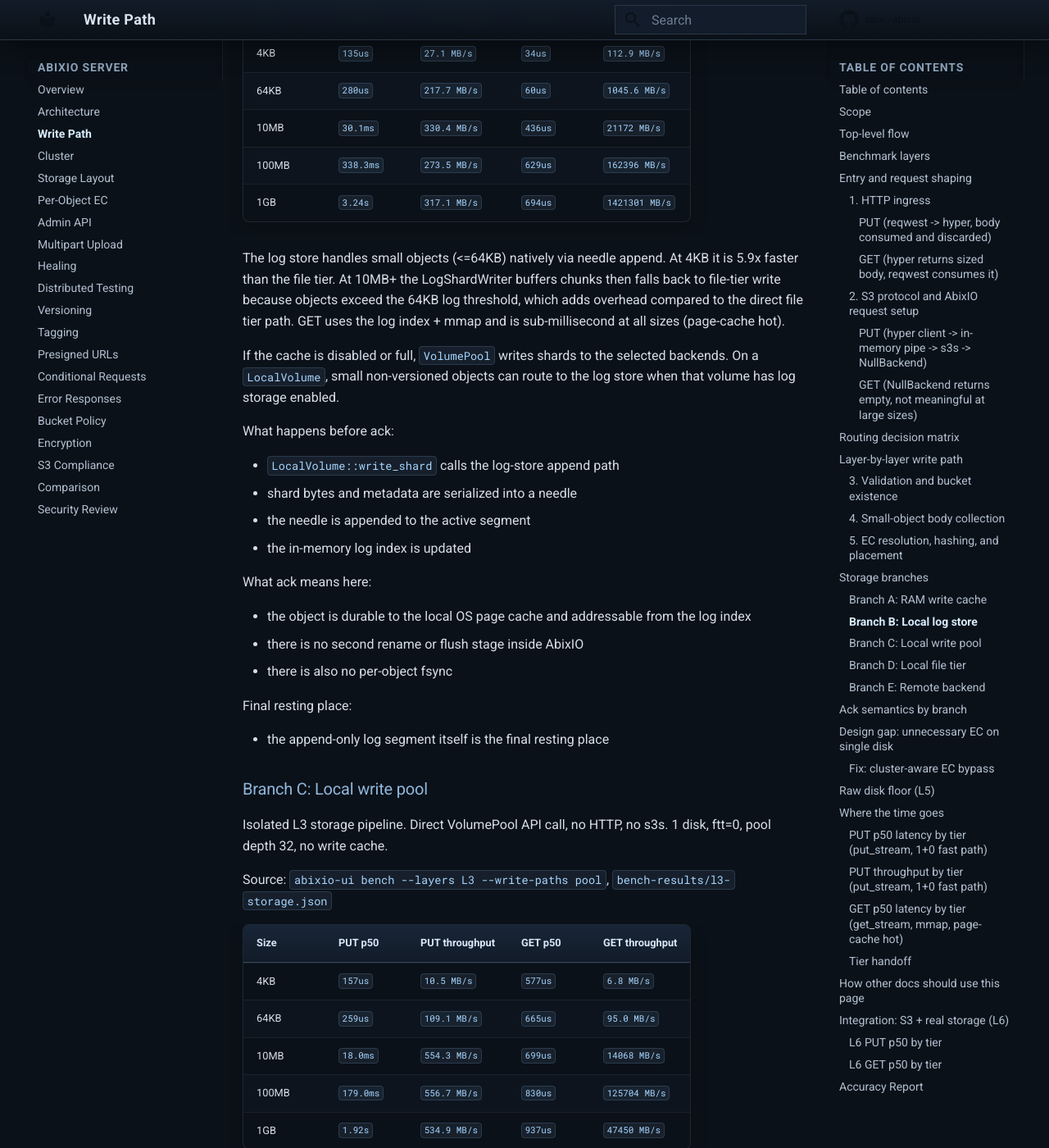
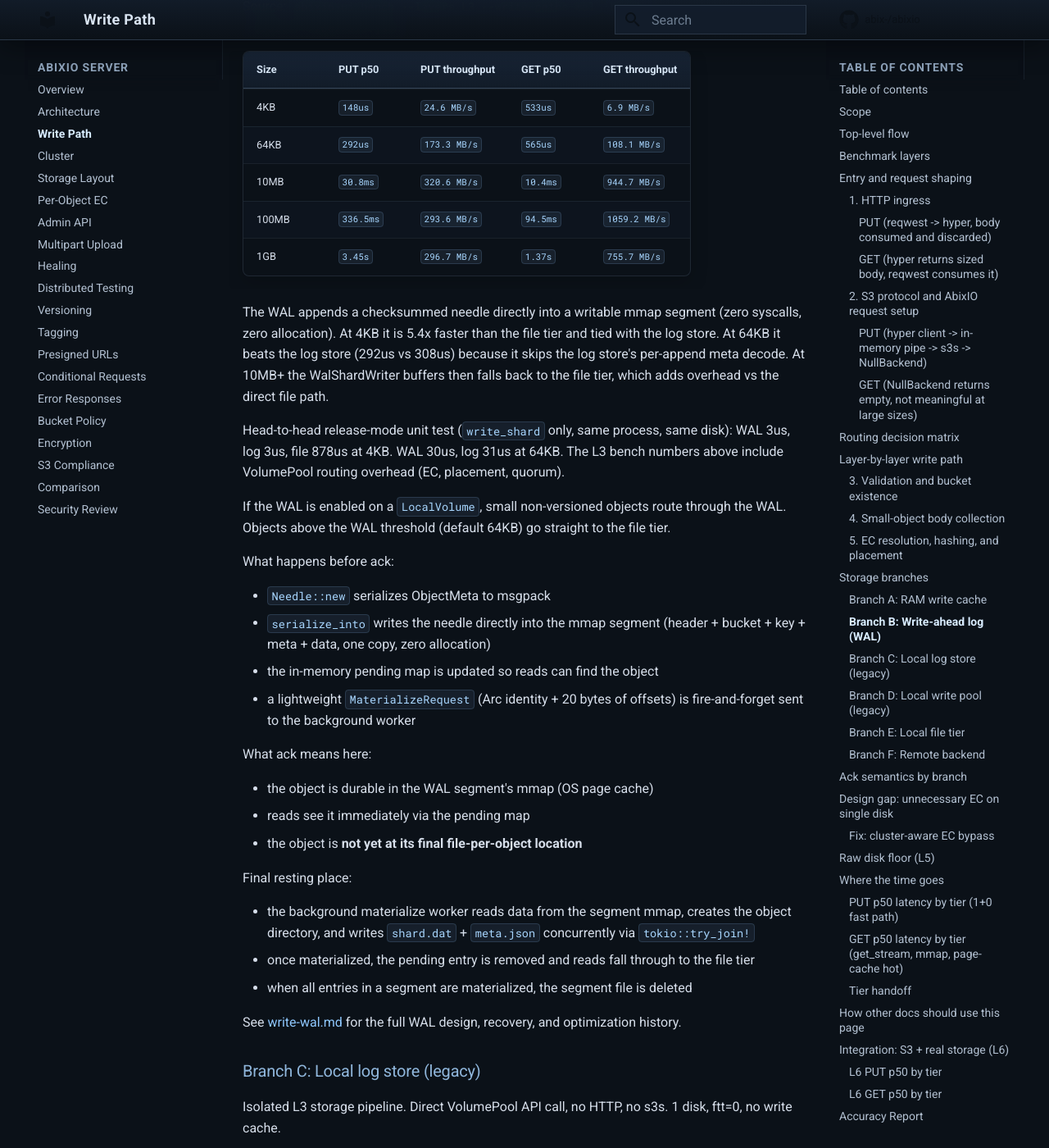
Before and after one commit to abix-/abixio, an MkDocs documentation site: the page built from docs/write-path.md, in a window 1280 px wide and 1400 px high, scrolled down 9953 px. Shown: the whole window at 82% size. Built offline with MkDocs 1.6.1 and Material for MkDocs 9.7.7, drawn with Linux system fonts in a browser that asks for light colours; comment, search, counter and statistics services are not loaded; some of the changed text lies outside the part shown.

Commit message:
docs: add WAL as Branch B in write-path.md, update tier comparison tables with 10k-iter numbers

```diff
--- a/docs/write-path.md
+++ b/docs/write-path.md
@@ -198,8 +198,9 @@ Current routing:
 | non-versioned and `content_length <= 64KB` | collect body in memory, EC-encode, then try RAM cache first |
 | RAM cache insert succeeds | ack from RAM cache |
 | RAM cache insert fails or cache disabled | call `write_shard` per selected backend |
-| local backend + non-versioned + `meta.size <= 64KB` + log enabled | log store |
-| local backend + write pool enabled and object qualifies for that local path | write pool |
+| local backend + non-versioned + `data.len <= wal_threshold` + WAL enabled | WAL (append to mmap segment, background materialize) |
+| local backend + non-versioned + `meta.size <= 64KB` + log enabled | log store (legacy) |
+| local backend + write pool enabled and object qualifies for that local path | write pool (legacy) |
 | local backend fallback | file tier |
 | remote backend | HTTP POST to target node's storage server, which then executes its own local branch |
 | versioned object or unknown/large content length | streaming `encode_and_write` path |
@@ -209,9 +210,8 @@ places for different reasons.
 
 - `VolumePool` uses `content_length <= 64KB` to decide whether it can
   buffer the full object and take the small-object path.
-- `LocalVolume::write_shard` uses `meta.size <= 64KB` plus
-  `!is_versioned` when deciding whether that shard can go to the log or
-  inline-file path.
+- `LocalVolume::write_shard` checks the WAL threshold (default 64KB)
+  when deciding whether to append to the WAL or fall through to file tier.
 
 ## Layer-by-layer write path
 
@@ -341,7 +341,67 @@ Final resting place:
 - that flush drains cached entries and calls backend `write_shard` for
   each shard, which then re-enters the normal local or remote shard path
 
-### Branch B: Local log store
+### Branch B: Write-ahead log (WAL)
+
+Isolated L3 storage pipeline. Direct VolumePool API call, no HTTP,
+no s3s. 1 disk, ftt=0, no write cache, Defender-excluded tmp dir.
+
+Source: `abixio-ui bench --layers L3 --write-paths wal`,
+`bench-results/1776077316.json`
+
+| Size | PUT p50 | PUT throughput | GET p50 | GET throughput |
+|---|---|---|---|---|
+| 4KB | `148us` | `24.6 MB/s` | `533us` | `6.9 MB/s` |
+| 64KB | `292us` | `173.3 MB/s` | `565us` | `108.1 MB/s` |
+| 10MB | `30.8ms` | `320.6 MB/s` | `10.4ms` | `944.7 MB/s` |
+| 100MB | `336.5ms` | `293.6 MB/s` | `94.5ms` | `1059.2 MB/s` |
+| 1GB | `3.45s` | `296.7 MB/s` | `1.37s` | `755.7 MB/s` |
+
+The WAL appends a checksummed needle directly into a writable mmap
+segment (zero syscalls, zero allocation). At 4KB it is 5.4x faster
+than the file tier and tied with the log store. At 64KB it beats the
+log store (292us vs 308us) because it skips the log store's per-append
+meta decode. At 10MB+ the WalShardWriter buffers then falls back to
+the file tier, which adds overhead vs the direct file path.
+
+Head-to-head release-mode unit test (`write_shard` only, same process,
+same disk): WAL 3us, log 3us, file 878us at 4KB. WAL 30us, log 31us
+at 64KB. The L3 bench numbers above include VolumePool routing
+overhead (EC, placement, quorum).
+
+If the WAL is enabled on a `LocalVolume`, small non-versioned objects
+route through the WAL. Objects above the WAL threshold (default 64KB)
+go straight to the file tier.
+
+What happens before ack:
+
+- `Needle::new` serializes ObjectMeta to msgpack
+- `serialize_into` writes the needle directly into the mmap segment
+  (header + bucket + key + meta + data, one copy, zero allocation)
+- the in-memory pending map is updated so reads can find the object
+- a lightweight `MaterializeRequest` (Arc<str> identity + 20 bytes of
+  offsets) is fire-and-forget sent to the background worker
+
+What ack means here:
+
+- the object is durable in the WAL segment's mmap (OS page cache)
+- reads see it immediately via the pending map
+- the object is **not yet at its final file-per-object location**
+
+Final resting place:
+
+- the background materialize worker reads data from the segment mmap,
+  creates the object directory, and writes `shard.dat` + `meta.json`
+  concurrently via `tokio::try_join!`
+- once materialized, the pending entry is removed and reads fall
+  through to the file tier
+- when all entries in a segment are materialized, the segment file
+  is deleted
+
+See [write-wal.md](write-wal.md) for the full WAL design, recovery,
+and optimization history.
+
+### Branch C: Local log store (legacy)
 
 Isolated L3 storage pipeline. Direct VolumePool API call, no HTTP,
 no s3s. 1 disk, ftt=0, no write cache.
@@ -386,7 +446,7 @@ Final resting place:
 
 - the append-only log segment itself is the final resting place
 
-### Branch C: Local write pool
+### Branch D: Local write pool (legacy)
 
 Isolated L3 storage pipeline. Direct VolumePool API call, no HTTP,
 no s3s. 1 disk, ftt=0, pool depth 32, no write cache.
@@ -432,7 +492,7 @@ Final resting place:
 - the final `bucket/key/.../shard.dat` and `meta.json` object paths,
   after the rename worker completes
 
-### Branch D: Local file tier
+### Branch E: Local file tier
 
 Isolated L3 storage pipeline. Direct VolumePool API call, no HTTP,
 no s3s. 1 disk, ftt=0, no write cache.
@@ -477,7 +537,7 @@ Final resting place:
 
 - the final object directory on disk
 
-### Branch E: Remote backend
+### Branch F: Remote backend
 
 | Metric | 4KB timing | 64KB timing | 10MB throughput | 1GB throughput | Notes | Source |
 |---|---|---|---|---|---|---|
@@ -509,8 +569,9 @@ reference.
 | Branch | Ack means | Final resting place reached at ack? |
 |---|---|---|
 | RAM write cache | object is in RAM cache and readable from cache | no |
-| log store | object is appended to the log and indexed | yes, modulo OS page-cache durability model |
-| write pool | temp files are written and pending rename is registered | no |
+| WAL | object is in mmap segment and pending map; materialize queued | no (materialized in background) |
+| log store (legacy) | object is appended to the log and indexed | yes, modulo OS page-cache durability model |
+| write pool (legacy) | temp files are written and pending rename is registered | no |
 | file tier | final object files are written in their destination directory | yes, modulo OS page-cache durability model |
 | remote backend | target node completed its local shard write path | depends on the target branch |
 
@@ -584,61 +645,59 @@ pending renames are drained and write cache is flushed before any
 timed GETs begin. This ensures GET measures read performance from
 the final storage location, not from transitional temp files.
 
-Source: `abixio-ui bench --layers L3`, `bench-results/l3-storage.json`
+Source: `abixio-ui bench --layers L3 --write-paths file,wal,log,pool`,
+`bench-results/1776077316.json`
 
-#### PUT p50 latency by tier (put_stream, 1+0 fast path)
+#### PUT p50 latency by tier (1+0 fast path)
 
-| Size | file | log | pool | best tier |
-|---|---|---|---|---|
-| 4KB | `798us` | **`135us`** | `157us` | log |
-| 64KB | `961us` | **`280us`** | `259us` | pool |
-| 10MB | `20.1ms` | `30.1ms` | **`18.0ms`** | pool |
-| 100MB | `186.2ms` | `338.3ms` | **`179.0ms`** | pool |
-| 1GB | **`1.89s`** | `3.24s` | `1.92s` | file |
-
-#### PUT throughput by tier (put_stream, 1+0 fast path)
-
-| Size | file | log | pool | best tier |
-|---|---|---|---|---|
-| 4KB | `3.9 MB/s` | **`27.1 MB/s`** | `10.5 MB/s` | log |
-| 64KB | `63.7 MB/s` | **`217.7 MB/s`** | `109.1 MB/s` | log |
-| 10MB | `496.7 MB/s` | `330.4 MB/s` | **`554.3 MB/s`** | pool |
-| 100MB | `536.6 MB/s` | `273.5 MB/s` | **`556.7 MB/s`** | pool |
-| 1GB | **`533.6 MB/s`** | `317.1 MB/s` | `534.9 MB/s` | file |
+| Size | file | **wal** | log | pool | best tier |
+|---|---|---|---|---|---|
+| 4KB | `898us` | **`148us`** | `157us` | `160us` | wal |
+| 64KB | `898us` | **`292us`** | `308us` | `277us` | pool |
+| 10MB | `20.1ms` | `30.8ms` | `30.1ms` | **`18.0ms`** | pool |
+| 100MB | `186.2ms` | `336.5ms` | `338.3ms` | **`179.0ms`** | pool |
+| 1GB | **`1.89s`** | `3.45s` | `3.24s` | `1.92s` | file |
 
 #### GET p50 latency by tier (get_stream, mmap, page-cache hot)
 
-| Size | file | log | pool | best tier |
-|---|---|---|---|---|
-| 4KB | `428us` | **`34us`** | `577us` | log |
-| 64KB | `427us` | **`60us`** | `665us` | log |
-| 10MB | **`425us`** | `436us` | `699us` | file |
-| 100MB | **`554us`** | `629us` | `830us` | file |
-| 1GB | **`636us`** | `694us` | `937us` | file |
+| Size | file | wal | **log** | pool | best tier |
+|---|---|---|---|---|---|
+| 4KB | `452us` | `533us` | **`33us`** | `660us` | log |
+| 64KB | `519us` | `565us` | **`76us`** | `748us` | log |
 
 GET is sub-millisecond at all sizes because data sits in OS page
 cache. Log store GET is fastest at small sizes because it reads
-from the in-memory index + mmap segment (no directory traversal).
+from the permanent in-memory index + mmap segment (no directory
+traversal). WAL GET reads from the segment mmap while pending, then
+falls through to file tier after materialization.
 
 #### Tier handoff
 
-- **<=64KB**: log store wins PUT (5.9x faster than file at 4KB)
-  and GET (12.6x faster at 4KB)
-- **10MB-100MB**: pool wins PUT (avoids mkdir + File::create)
-- **>=1GB**: file and pool are within 2% on PUT. Log store loses
-  because LogShardWriter buffers chunks then falls back to file-tier
-  write when data exceeds 64KB
-- Pool is a strong default: nearly as fast as log at small sizes,
-  fastest at mid-range, competitive at 1GB, and no GC needed
+- **<=64KB PUT**: WAL wins at 4KB (148us, 5.4x faster than file).
+  Pool wins at 64KB (277us) by a small margin over WAL (292us).
+  Both beat file tier by 3x+
+- **<=64KB GET**: log wins (33us) because the log is permanent
+  storage with an in-memory index. WAL and file tier are similar
+  (~500us) because WAL materializes to file tier
+- **10MB-100MB**: pool and file win PUT. WAL and log fall back to
+  file tier at these sizes (above the 64KB threshold) and add
+  buffering overhead
+- **>=1GB**: file tier wins PUT. All non-file tiers fall back to
+  file tier with overhead
+
+**WAL is the recommended default.** It matches or beats log on PUT
+at every size up to the threshold, gives file-per-object final layout,
+has no GC, no permanent index, and bounded startup cost. The only
+tradeoff vs log is GET performance during the pending window.
 
 ## How other docs should use this page
 
 - `architecture.md` should summarize the write path and link here.
 - `benchmarks.md` should keep measurements and link here for layer and
   durability interpretation.
-- `write-log.md`, `write-pool.md`, and `write-cache.md` should explain
-  their own tier internals and trade-offs, then link here for the
-  end-to-end path.
+- `write-wal.md` is the authoritative WAL design doc.
+- `write-log.md`, `write-pool.md`, and `write-cache.md` cover legacy
+  tier internals.
 
 ## Integration: S3 + real storage (L6)
 
```
